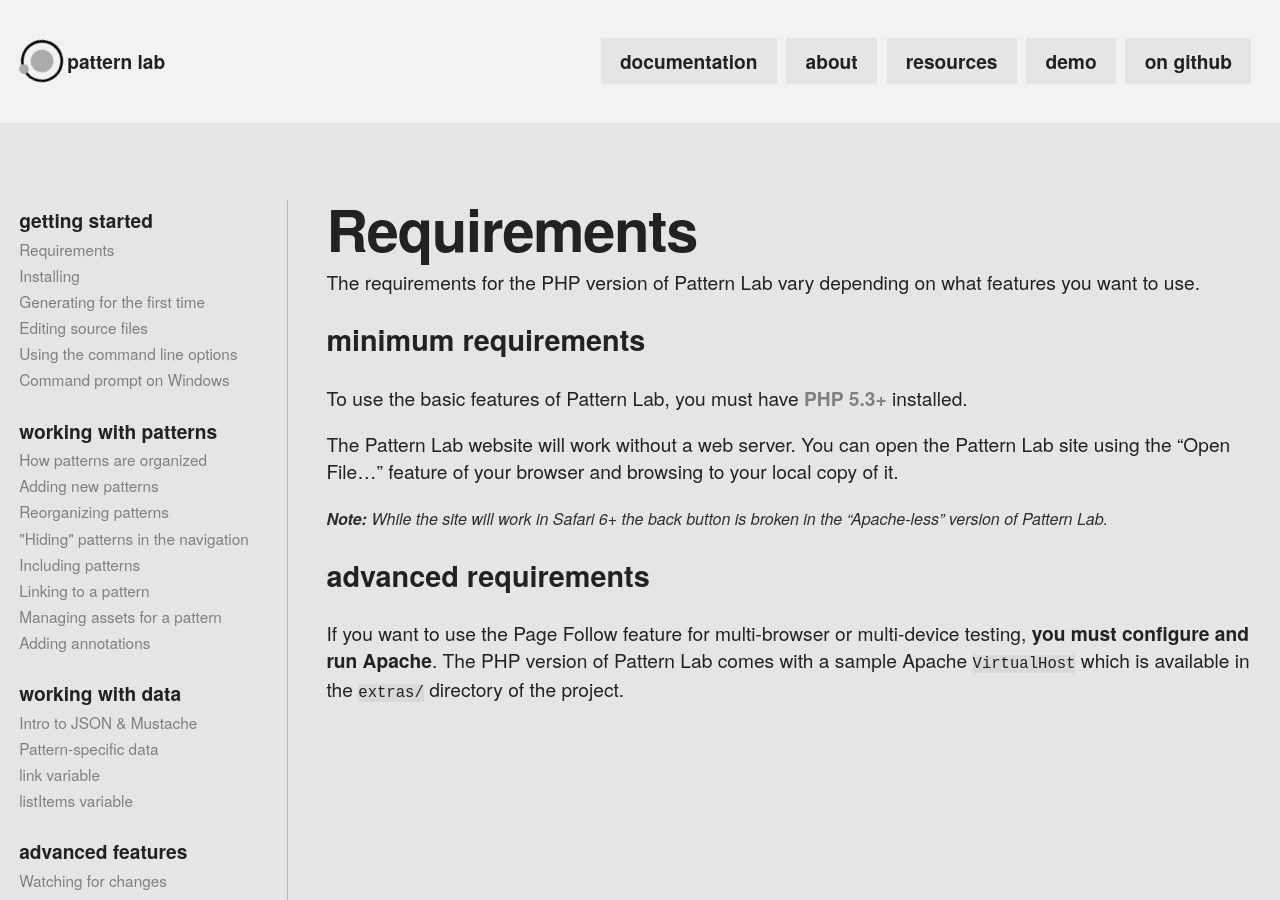
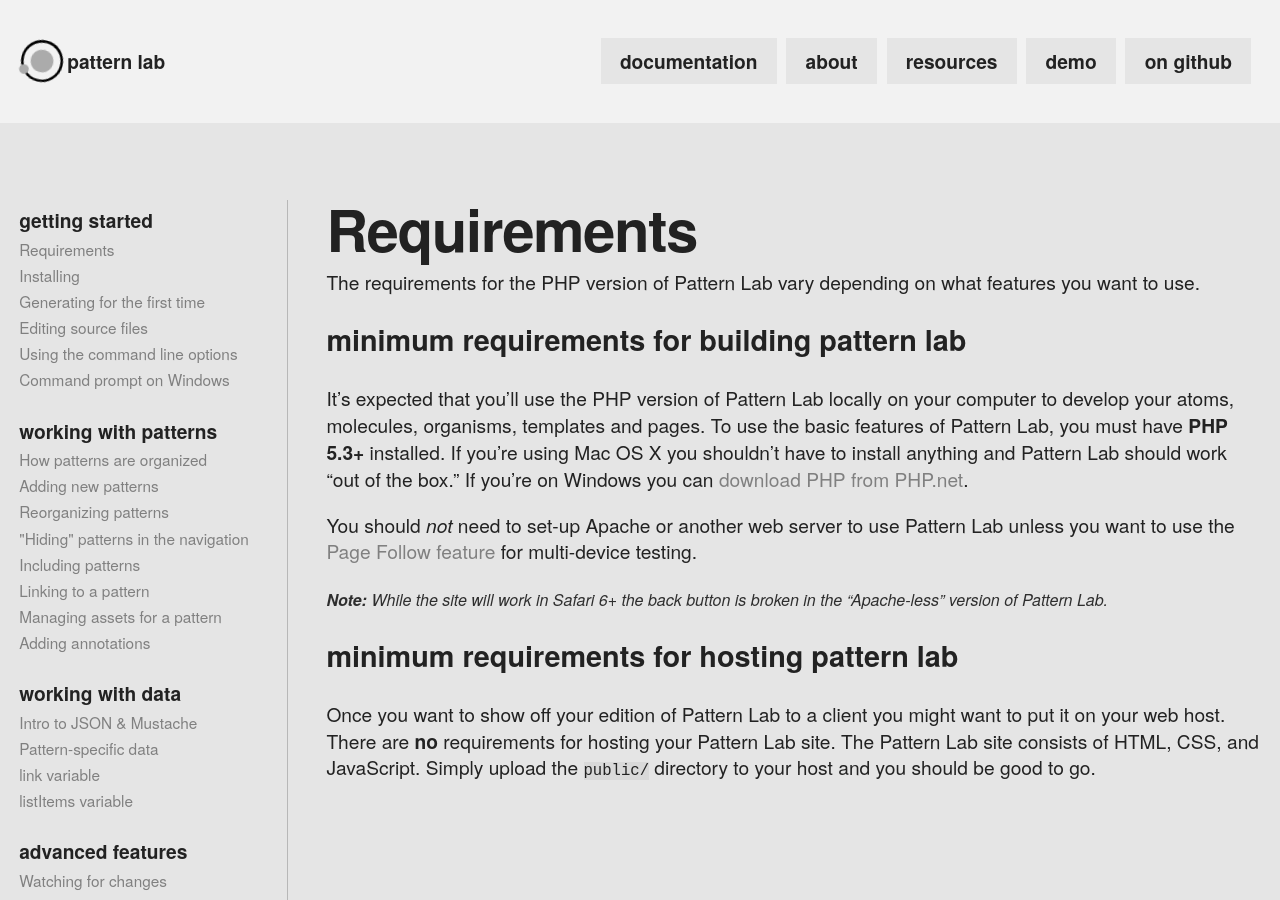
Before and after one commit to pattern-lab/website, a Jekyll site: the page built from patternlabsite/docs/requirements.md, in a window 1280 px wide and 900 px high. Built offline with Jekyll 4.4.1, drawn with Linux system fonts in a browser that asks for light colours; Markdown is read by kramdown in place of the engine named in the settings; comment, search, counter and statistics services are not loaded.

Commit message:
rewording docs

```diff
--- a/patternlabsite/docs/requirements.md
+++ b/patternlabsite/docs/requirements.md
@@ -6,14 +6,14 @@
 
 The requirements for the PHP version of Pattern Lab vary depending on what features you want to use.
 
-## Minimum Requirements
+## Minimum Requirements for Building Pattern Lab
 
-To use the basic features of Pattern Lab, you must have __[PHP 5.3+](http://php.net/downloads.php)__ installed.
+It's expected that you'll use the PHP version of Pattern Lab locally on your computer to develop your atoms, molecules, organisms, templates and pages. To use the basic features of Pattern Lab, you must have **PHP 5.3+** installed. If you're using Mac OS X you shouldn't have to install anything and Pattern Lab should work "out of the box." If you're on Windows you can [download PHP from PHP.net](http://windows.php.net/download/#php-5.5).
 
- The Pattern Lab website will work without a web server. You can open the Pattern Lab site using the "Open File..." feature of your browser and browsing to your local copy of it.
+You should _not_ need to set-up Apache or another web server to use Pattern Lab unless you want to use the [Page Follow feature](http://pattern-lab.info/docs/advanced-page-follow.html) for multi-device testing.
 
 <small>**Note:** While the site will work in Safari 6+ the back button is broken in the "Apache-less" version of Pattern Lab.</small>
 
-## Advanced Requirements
+## Minimum Requirements for Hosting Pattern Lab
 
-If you want to use the Page Follow feature for multi-browser or multi-device testing, __you must configure and run Apache__. The PHP version of Pattern Lab comes with a sample Apache `VirtualHost` which is available in the `extras/` directory of the project.
+Once you want to show off your edition of Pattern Lab to a client you might want to put it on your web host. There are **no** requirements for hosting your Pattern Lab site. The Pattern Lab site consists of HTML, CSS, and JavaScript. Simply upload the `public/` directory to your host and you should be good to go.
```
Also changed, not shown: patternlabsite/docs/installation.md (+3 -2 lines).
